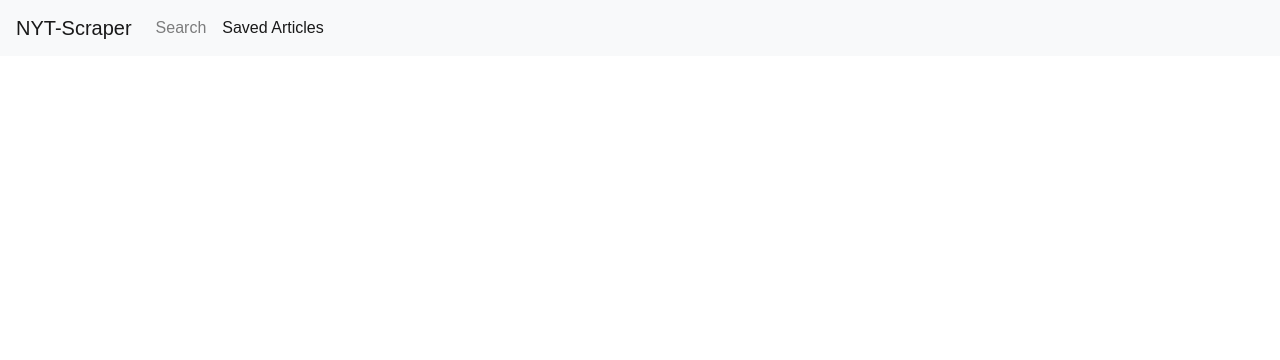
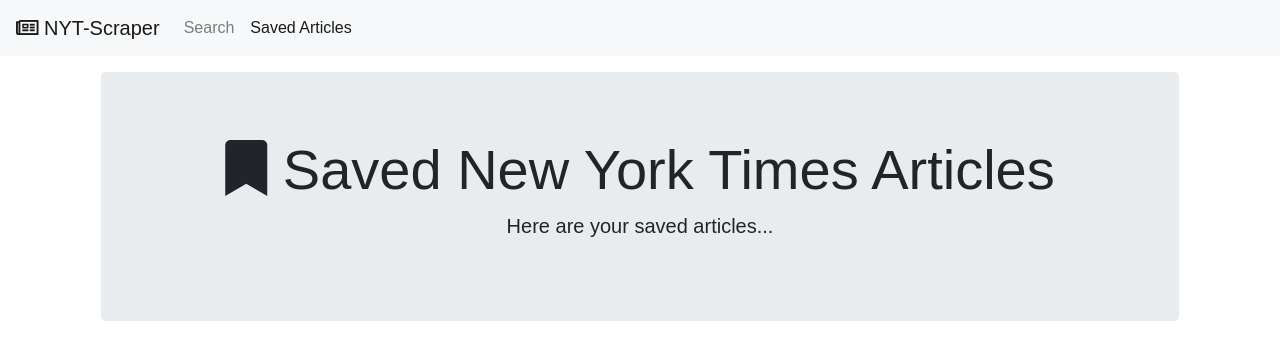
Before and after one commit to robertshaw87/nyt-scraper-mern, a React (Create React App) app in the folder client/: page /saved in a window 1280 px wide. Shown: the top 360 px of the page. Built offline with nearby package versions, Linux system fonts and the light colour scheme.

Commit message:
Jumbotron added to saved page

```diff
--- a/client/src/components/Jumbotron/Jumbotron.js
+++ b/client/src/components/Jumbotron/Jumbotron.js
@@ -1,11 +1,13 @@
 import React from "react";
 import "./Jumbotron.css";
 
-const Jumbotron = () => (
-  <div>
+const Jumbotron = props => (
 
+<div className="jumbotron text-center m-3">
+  <h1 className="display-4"><i className={props.fontawesome}></i> {props.title}</h1>
+  <p className="lead">{props.lead}</p>
+</div>
 
-  </div>
 );
 
 export default Jumbotron;
--- a/client/src/components/Navbar/Navbar.js
+++ b/client/src/components/Navbar/Navbar.js
@@ -6,7 +6,7 @@
 
 <nav className="navbar navbar-expand-lg navbar-light bg-light">
 
-  <Link to="/" className="navbar-brand">NYT-Scraper</Link>
+  <Link to="/" className="navbar-brand"><i className="far fa-newspaper"></i> NYT-Scraper</Link>
 
   <button className="navbar-toggler" type="button" data-toggle="collapse" data-target="#navbarSupportedContent" aria-controls="navbarSupportedContent" aria-expanded="false" aria-label="Toggle navigation">
     <span className="navbar-toggler-icon"></span>
--- a/client/src/pages/Saved/Saved.js
+++ b/client/src/pages/Saved/Saved.js
@@ -16,7 +16,11 @@
   render() {
     return (
       <Container>
-
+        <Jumbotron
+          title = "Saved New York Times Articles"
+          lead = "Here are your saved articles..."
+          fontawesome = "fas fa-bookmark"
+        />
       </Container>
     );
   }
--- a/client/src/pages/Search/Search.js
+++ b/client/src/pages/Search/Search.js
@@ -12,6 +12,11 @@
   render() {
     return (
       <Container>
+      <Jumbotron
+      	title = "New York Times Article Scraper"
+      	lead = "Search for and save interesting articles!"
+      	fontawesome = "fas fa-search"
+      />
 
       </Container>
     );
```
